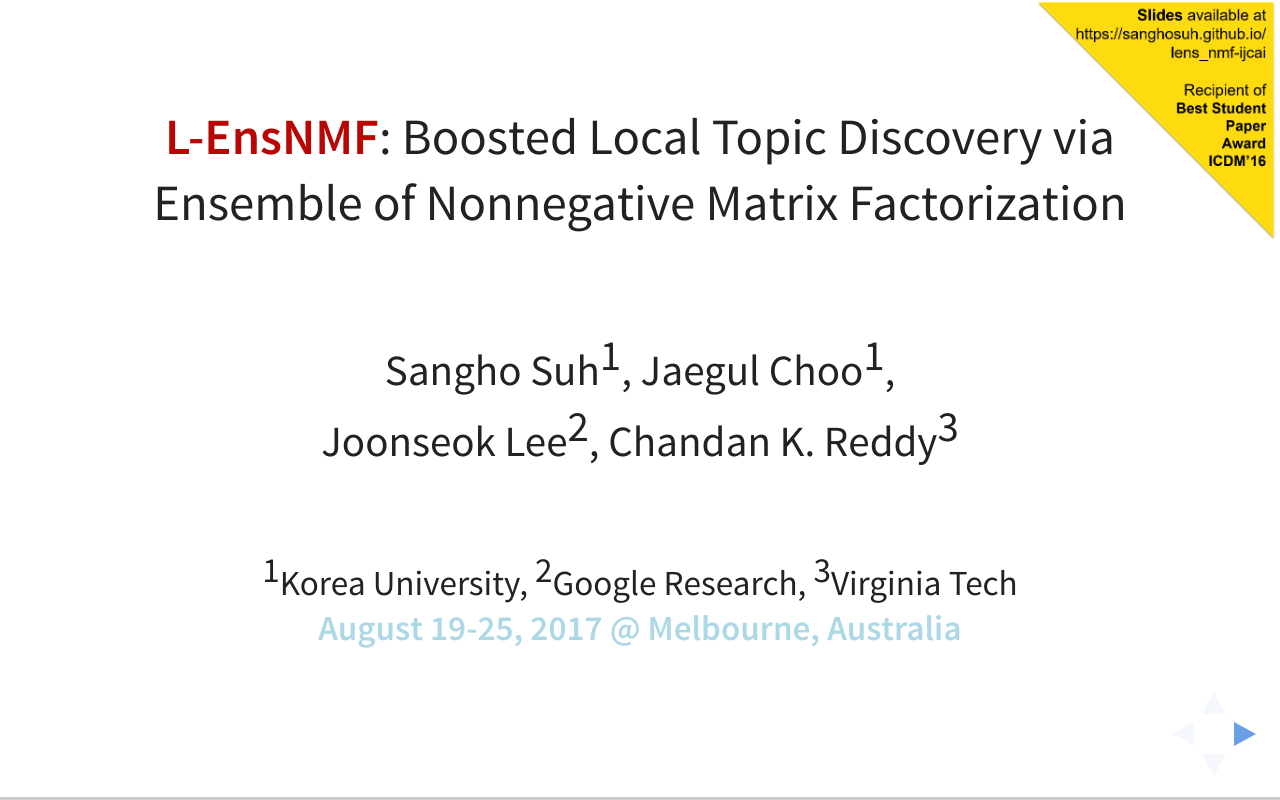
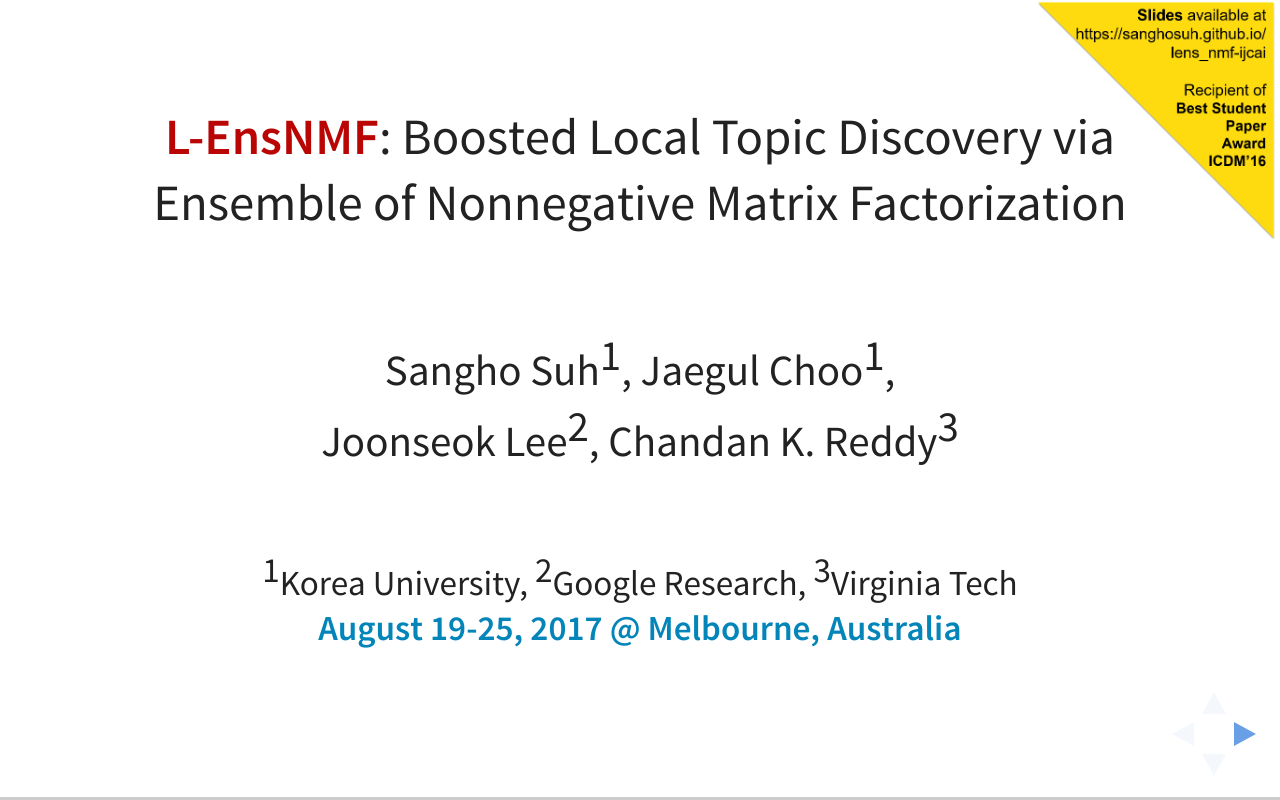
Before and after one commit to sanghosuh/lens_nmf-ijcai, a website: page index.html in a window 1280 px wide. Drawn offline with Linux system fonts and the light colour scheme.

Commit message:
Change color for date and location

```diff
--- a/index.html
+++ b/index.html
@@ -38,7 +38,7 @@
 					<p style="font-size:0.9em">
 						<sup>1</sup>Korea University, <sup>2</sup>Google Research, <sup>3</sup>Virginia Tech
 						<br>
-						<strong style='color:lightblue'>August 19-25, 2017 @ Melbourne, Australia</strong>
+						<strong style="color:#0485b9">August 19-25, 2017 @ Melbourne, Australia</strong>
 
 					</p>
 
```
